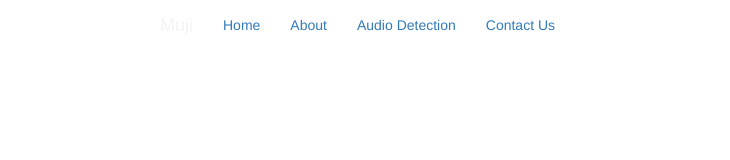
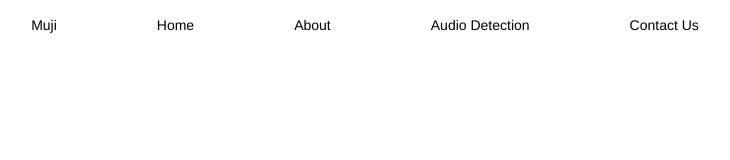
Before and after one commit to 9wings/MuJi, a website: page homepage.html in a window 1280 px wide. Shown: the whole page, without its empty margins (275-1005 px from the left). Drawn offline with nearby package versions, Linux system fonts and the light colour scheme.

Commit message:
Changed color of itesm in navbar

```diff
--- a/home_style.css
+++ b/home_style.css
@@ -3,14 +3,22 @@
 	text-align: center;
 }
 
-.nav-link , .navbar-brand{ color: #f4f4f4; cursor: pointer;}
+.nav-link , .navbar-brand{
+	color: #000000;
+	cursor: pointer;
+}
 
-.nav-link{ margin-right: 1em !important;}
+.nav-link{
+	margin-right: 1em !important;
+}
 
-.nav-link:hover{ background: #f4f4f4; color: #f97300; }
+.nav-link:hover{
+	background: #f4f4f4;
+	color: #f97300;
+}
 
 .navbar-collapse{
-	/*justify-content: flex-end;*/
+	justify-content: flex-end;
 	text-align: center;
 }
 
@@ -19,7 +27,15 @@
     float: none;
 }
 
-.navbar-toggler{  background:#fff !important;}
+.nav.navbar-nav li a{
+    color: black;
+	padding-left: 50px;
+	padding-right: 50px;
+}
+
+.navbar-toggler{
+	background:#fff !important;
+}
 
 .bg-dark{
 	background-color:#343a40!important
--- a/homepage.html
+++ b/homepage.html
@@ -22,7 +22,7 @@
                 </div>
                 <div id="navbar" class="navbar-collapse">
                     <ul class="nav navbar-nav">
-                        <a class="navbar-brand" href="#">Muji</a>
+                        <li class="active"><a href="#">Muji</a></li>
                         <li class="active"><a href="#">Home</a></li>
                         <li class="dropdown"><a href="#">About</a></li>
                         <li class="down"><a href="#">Audio Detection</a></li>
```
Lines whose indentation alone changed are shown as unchanged.
